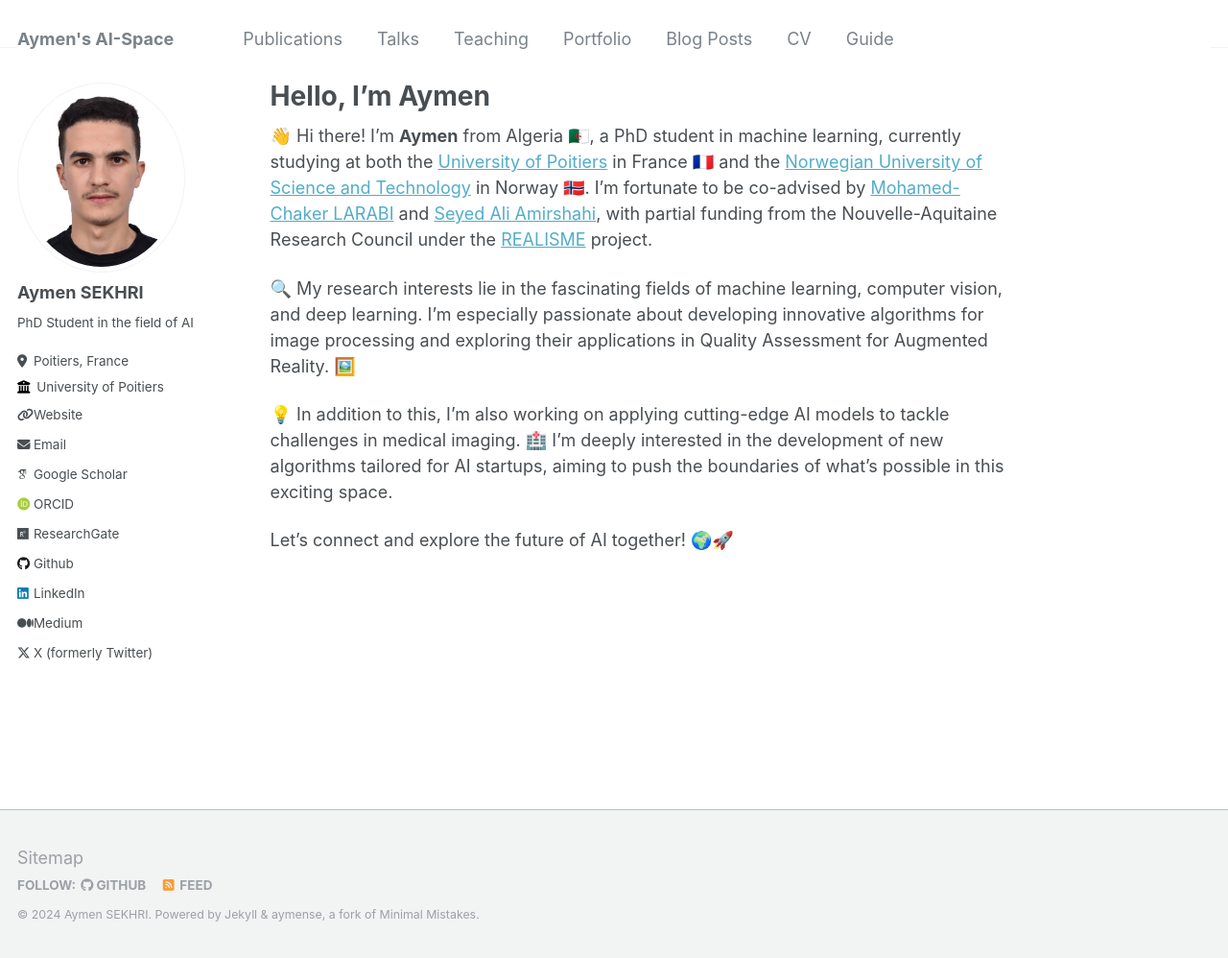
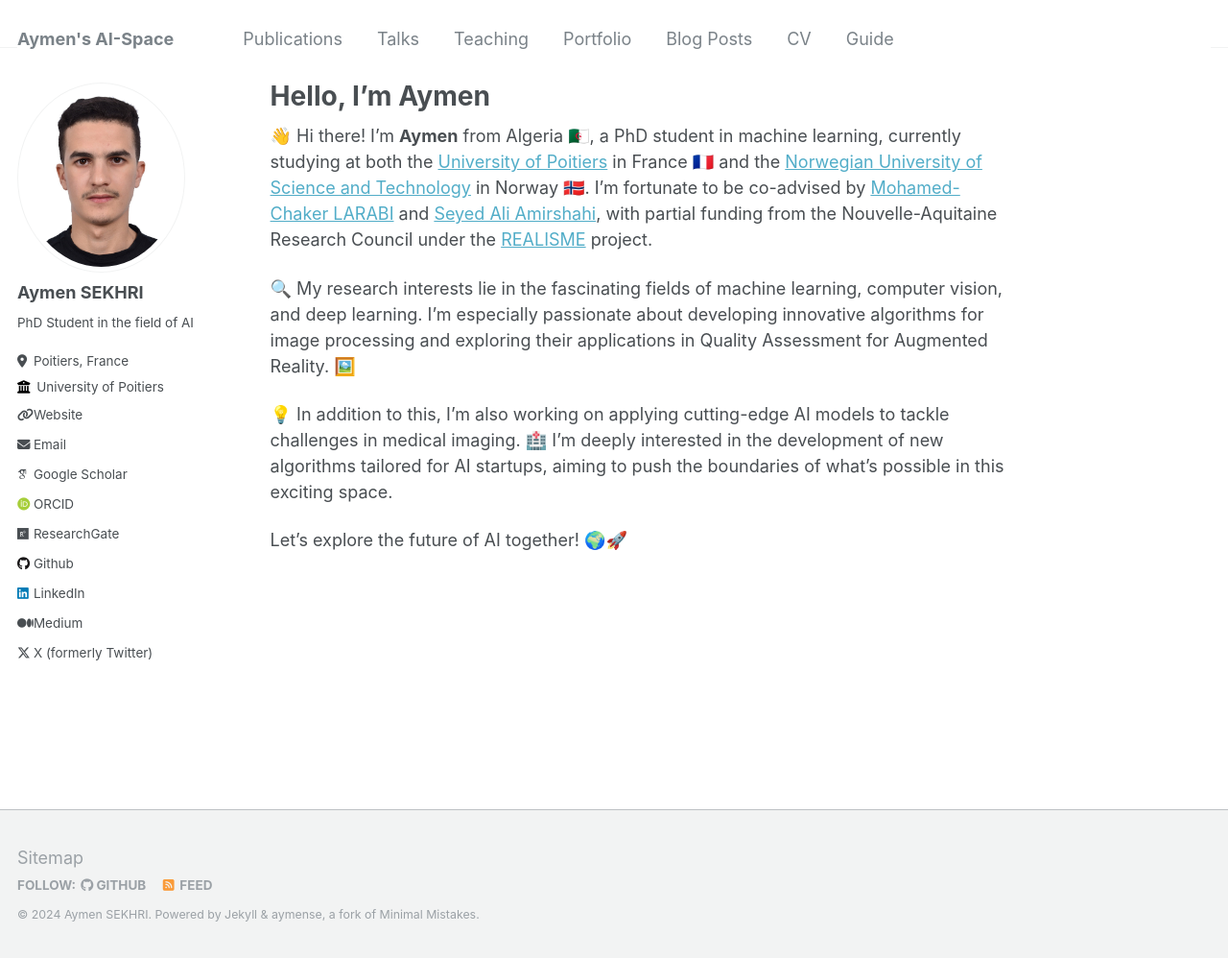
Before and after one commit to AymenSe/AymenSe.github.io, a Jekyll site: the page built from _pages/about.md, in a window 1280 px wide and 998 px high. Shown: the whole window at 96% size. Built offline with Jekyll 4.4.1, drawn with Linux system fonts in a browser that asks for light colours; some web fonts are replaced.

Commit message:
modify the about 2

```diff
--- a/_config.yml
+++ b/_config.yml
@@ -55,7 +55,7 @@ author:
   lastfm           : # Username
   linkedin         : "aymensekhri1"
   mastodon         : # URL
-  medium           : "aymensekhri"
+  medium           : "https://aymensekhri.medium.com/"
   pinterest        : # Username
   soundcloud       : # Username
   steam            : # Username
--- a/_pages/about.md
+++ b/_pages/about.md
@@ -13,4 +13,4 @@ redirect_from:
 
 💡 In addition to this, I’m also working on applying cutting-edge AI models to tackle challenges in medical imaging. 🏥 I’m deeply interested in the development of new algorithms tailored for AI startups, aiming to push the boundaries of what’s possible in this exciting space.
 
-Let’s connect and explore the future of AI together! 🌍🚀
+Let’s explore the future of AI together! 🌍🚀
```
